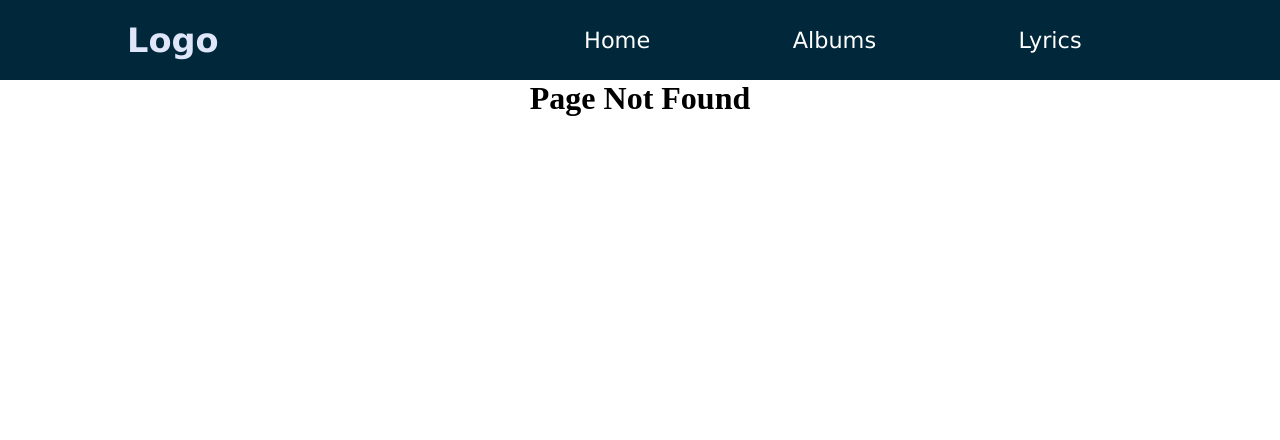
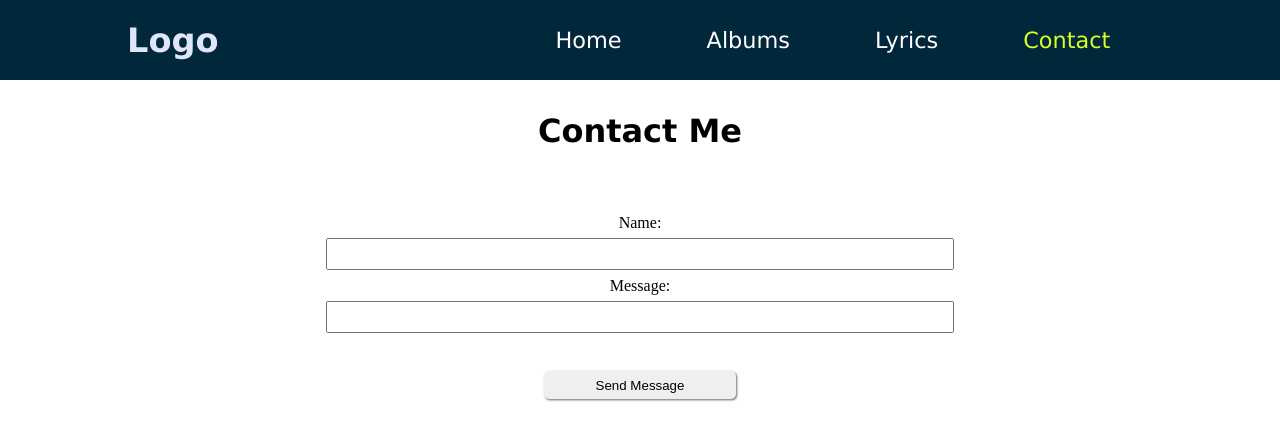
Before and after one commit to mel-muhina/music-app, a React (Vite) app: page /contact in a window 1280 px wide. Before the commit this address had no page. Shown: the top 440 px of the page. Built offline with nearby package versions, Linux system fonts and the light colour scheme.

Commit message:
Add contact form.

```diff
--- a/src/App.jsx
+++ b/src/App.jsx
@@ -1,6 +1,6 @@
 import { useState, useEffect } from 'react'
 import './App.css'
-import { ArtistIntro, ControlledForm, SongList, Nav } from './components';
+import { ArtistIntro, ControlledForm, SongList, Nav, Contact } from './components';
 import { Routes, Route } from 'react-router-dom';
 
 function App() {
@@ -17,6 +17,7 @@ function App() {
                 <Route index element={<ControlledForm />} />
                 <Route path=":id" element={<h1>Specific Lyrics To Your Song</h1> } />
             </Route>
+            <Route path="/contact" element={<Contact />} />
             <Route path="*" element={<h1>Page Not Found</h1>} />
 
         </Route>
--- /dev/null
+++ b/src/components/Contact/Contact.css
@@ -0,0 +1,30 @@
+.contact-container {
+    margin: 0 auto;
+    text-align: center;
+    width: 50%
+}
+
+.contact-form {
+    padding-top: 10%;
+    display: flex;
+    flex-wrap: wrap;
+    flex-direction: column;
+    width: 100%;
+}
+
+.contact-button {
+    margin-top: 5%;
+    width: 30%;
+    padding: 1%;
+}
+
+.contacth1 {
+    padding-top: 5%;
+    font-size: 2rem;
+    font-family: Verdana, Geneva, Tahoma, sans-serif;
+}
+
+.contact-form-input {
+    padding: 1%;
+    margin: 1%;
+}
--- /dev/null
+++ b/src/components/Contact/index.jsx
@@ -0,0 +1,75 @@
+import React from 'react'
+import { useState } from 'react';
+import "./Contact.css"
+
+export default function Contact() {
+
+    const [inputText, setInputText] = useState('');
+    const [inputMessage, setinputMessage] = useState('');
+    // const [inputData, setInputData] = useState({
+    //     inputText: "",
+    //     inputMessage: ""
+    // });
+
+    // const [inputText, setInputText] = useState([
+    //     { id: 1, value: '' },
+    //     { id: 2, value: '' }
+    // ]);
+
+    function handleInput(e) {
+        setInputText(e.target.value);
+        // setinputMessage(target.value)
+    }
+
+    function handleInputMessage(e) {
+       setinputMessage(e.target.value)
+    }
+
+
+    function handleSubmit(e) {
+        e.preventDefault();
+        console.log("Pressing on button")
+
+        setInputText('')
+        setinputMessage('')
+    }
+
+
+
+  return (
+    <>
+        <section className="contact-container">
+            <h1 className='contacth1'>Contact Me</h1>
+
+            <form onSubmit={handleSubmit} className="contact-form">
+                <label htmlFor="name">Name:</label>
+                <input
+                    name="name"
+                    type="text"
+                    className='contact-form-input'
+                    value={inputText}
+                    onChange={handleInput}
+                    required
+                />
+
+                 <label htmlFor="message">Message:</label>
+                 <input
+                    name="message"
+                    type="text"
+                    className='contact-form-input'
+                    value={inputMessage}
+                    onChange={handleInputMessage}
+                    required
+                />
+                <button
+                    type="submit"
+                    className='contact-button'
+                >
+                    Send Message
+                </button>
+            </form>
+        </section>
+    </>
+
+  )
+}
--- a/src/components/Nav/index.jsx
+++ b/src/components/Nav/index.jsx
@@ -12,6 +12,7 @@ export default function Nav() {
               <NavLink to="/">Home</NavLink>
               <NavLink to="/albums">Albums</NavLink>
               <NavLink to="/lyrics">Lyrics</NavLink>
+              <NavLink to="/contact">Contact</NavLink>
             </ul>
 
           </nav>
--- a/src/components/index.jsx
+++ b/src/components/index.jsx
@@ -3,3 +3,4 @@ export {default as ControlledForm} from './ControlledForm';
 export {default as LikeFeature } from './LikeFeature';
 export {default as SongList} from './SongList';
 export {default as Nav} from './Nav';
+export {default as Contact} from './Contact';
```
